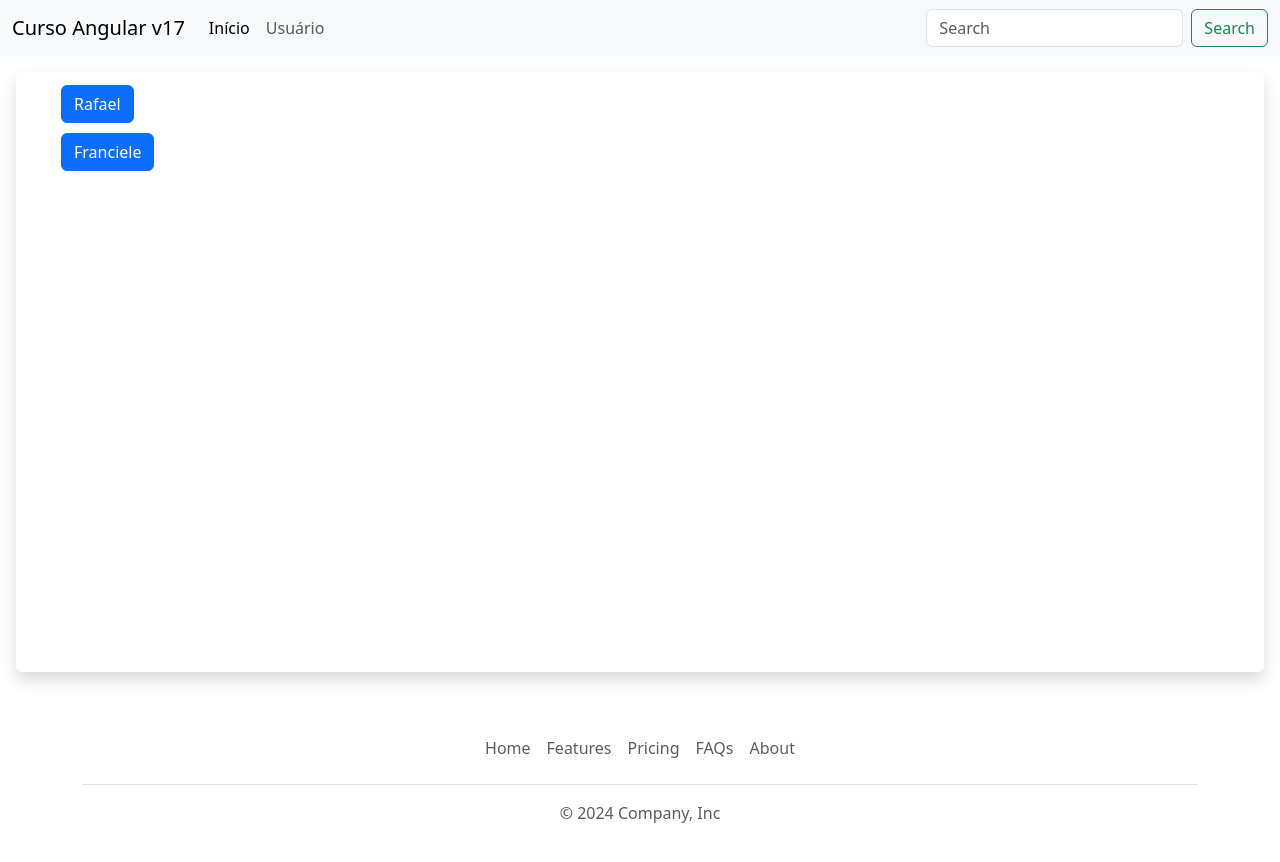
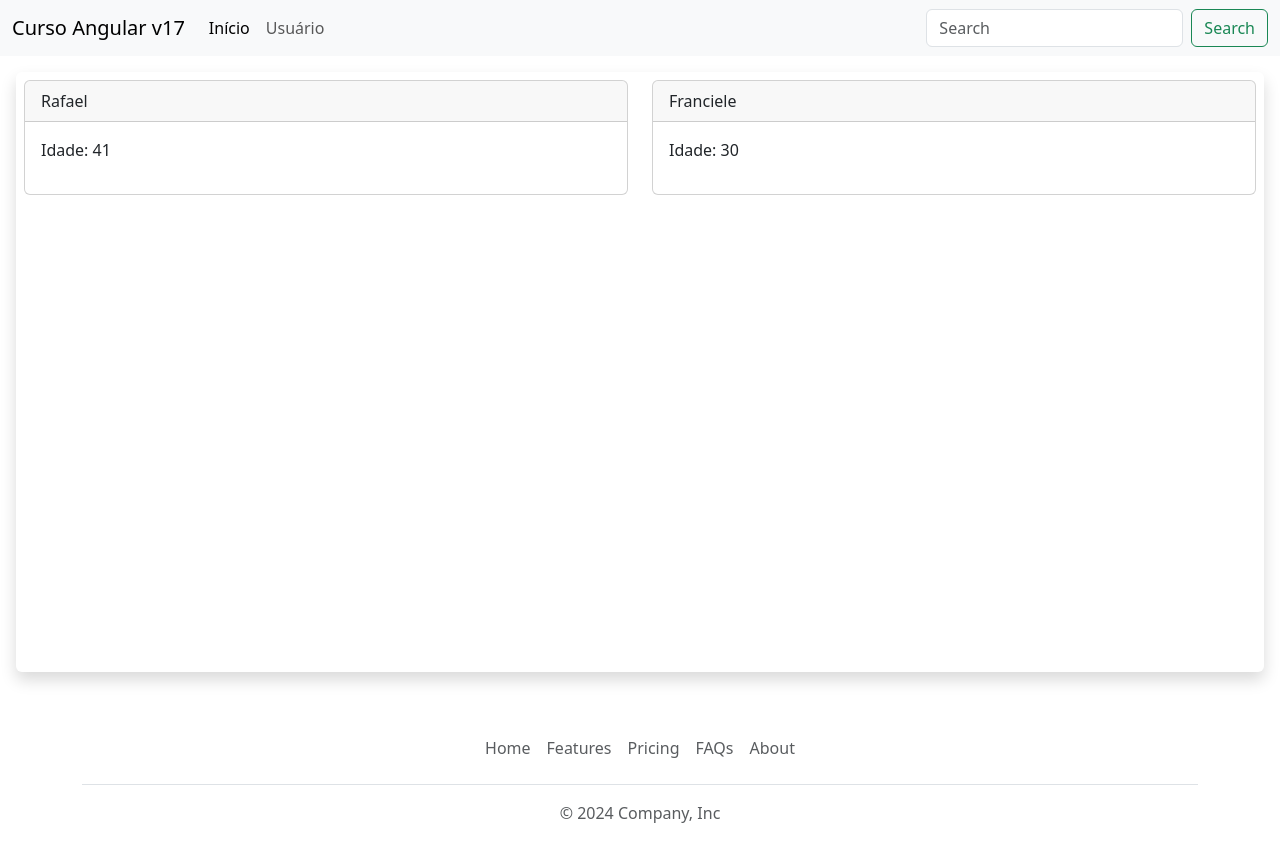
Before and after one commit to gentilini/frontend-angular-curso-v17, an Angular app: page /users/list in a window 1280 px wide. Shown: the top 862 px of the page. Built offline with nearby package versions, Linux system fonts and the light colour scheme.

Commit message:
query params and router params

```diff
--- a/src/app/app-routing.module.ts
+++ b/src/app/app-routing.module.ts
@@ -14,7 +14,7 @@ const routes: Routes = [
     component: UsersComponent
   },
   {
-    path: 'user/:userName',
+    path: 'user/details',
     component: UserComponent
   }
 ];
--- a/src/app/app.module.ts
+++ b/src/app/app.module.ts
@@ -9,6 +9,7 @@ import { FooterComponent } from './components/footer/footer.component';
 import { BaseUiComponent } from './components/base-ui/base-ui.component';
 import { UsersComponent } from './pages/users/users.component';
 import { UserComponent } from './components/user/user.component';
+import { UserCardComponent } from './components/user-card/user-card.component';
 
 @NgModule({
   declarations: [
@@ -18,7 +19,8 @@ import { UserComponent } from './components/user/user.component';
     FooterComponent,
     BaseUiComponent,
     UsersComponent,
-    UserComponent
+    UserComponent,
+    UserCardComponent
   ],
   imports: [
     BrowserModule,
--- /dev/null
+++ b/src/app/components/user-card/user-card.component.html
@@ -0,0 +1,6 @@
+<div class="card">
+  <div class="card-header">{{ user.nome }}</div>
+    <div class="card-body">
+      <p>Idade: {{ user.idade }}</p>
+    </div>
+</div>
--- /dev/null
+++ b/src/app/components/user-card/user-card.component.ts
@@ -0,0 +1,14 @@
+import { Component, Input } from '@angular/core';
+import { User } from '../../models/user';
+
+@Component({
+  selector: 'app-user-card',
+  templateUrl: './user-card.component.html',
+  styleUrl: './user-card.component.css'
+})
+export class UserCardComponent {
+  @Input() user: User = {
+    nome: '',
+    idade: 0
+  };
+}
--- a/src/app/components/user/user.component.ts
+++ b/src/app/components/user/user.component.ts
@@ -13,8 +13,12 @@ export class UserComponent implements OnInit{
   constructor(private route: ActivatedRoute) {}
 
   ngOnInit(): void {
-    this.route.paramMap.subscribe((params) => {
-      this.userName = params.get('userName');
-    })
+    this.getUserName();
+  }
+
+  getUserName() {
+    this.route.queryParams.subscribe((params) => {
+      this.userName = params['userName'];
+    });
   }
 }
--- /dev/null
+++ b/src/app/models/user.ts
@@ -0,0 +1,4 @@
+export interface User{
+  nome: string;
+  idade: number;
+}
--- a/src/app/pages/users/users.component.html
+++ b/src/app/pages/users/users.component.html
@@ -1,5 +1,8 @@
-<ul class="listButton">
-  <li *ngFor="let user of userList" class="item">
-    <button [routerLink]="'/user/' + user" class="btn btn-primary">{{ user }}</button>
-  </li>
-</ul>
+<div class="row">
+  <app-user-card
+    *ngFor="let user of userList"
+    class="col-md"
+    [user]="user"
+    >
+  </app-user-card>
+</div>
--- a/src/app/pages/users/users.component.ts
+++ b/src/app/pages/users/users.component.ts
@@ -1,4 +1,5 @@
 import { Component } from '@angular/core';
+import { User } from '../../models/user';
 
 @Component({
   selector: 'app-users',
@@ -7,8 +8,14 @@ import { Component } from '@angular/core';
 })
 export class UsersComponent {
 
-  userList: string[] = [
-    "Rafael",
-    "Franciele"
+  userList: User[] = [
+    {
+      nome: 'Rafael',
+      idade:41
+    },
+    {
+      nome: 'Franciele',
+      idade: 30
+    }
   ]
 }
```
Also changed, not shown: src/app/components/user-card/user-card.component.css (added).
